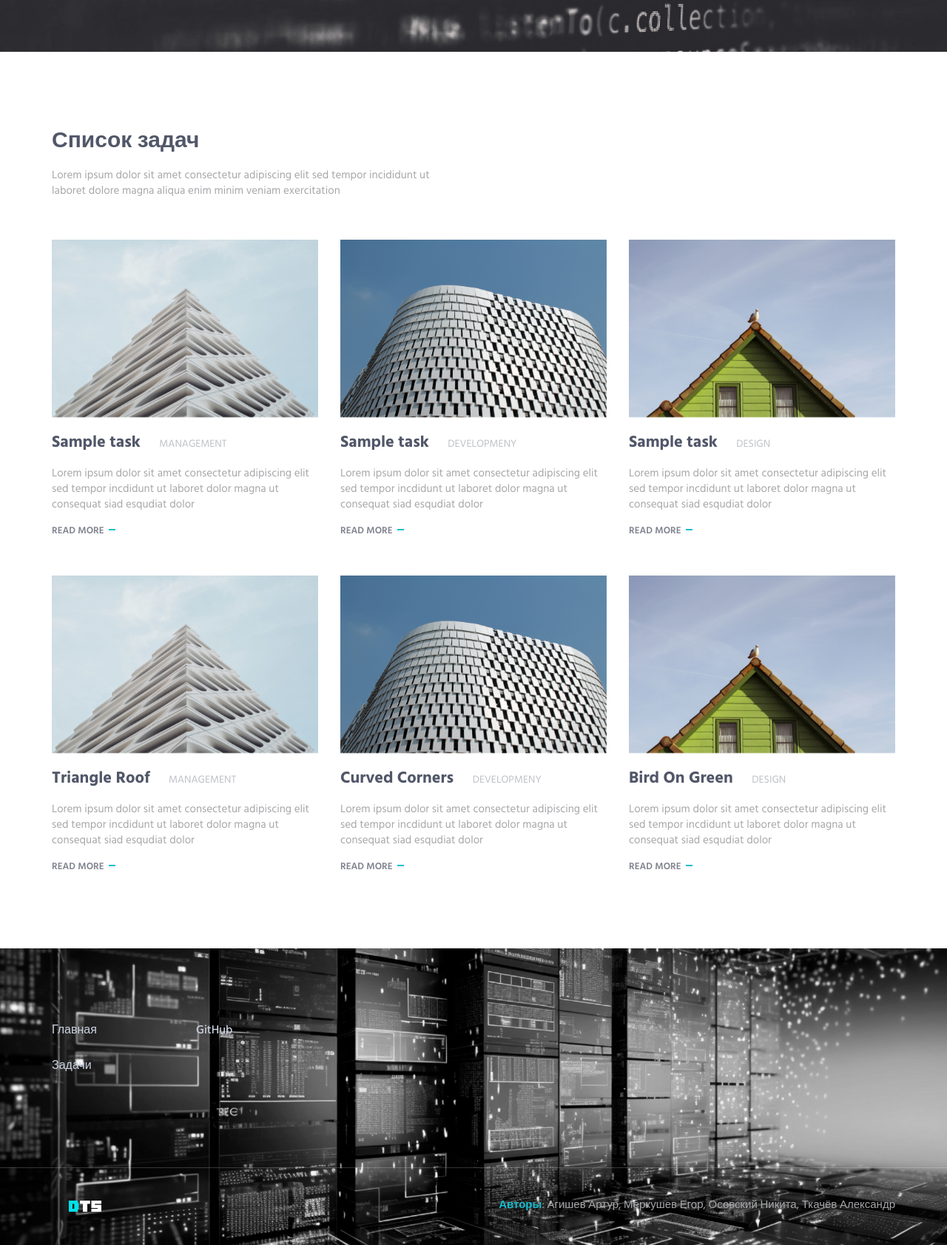
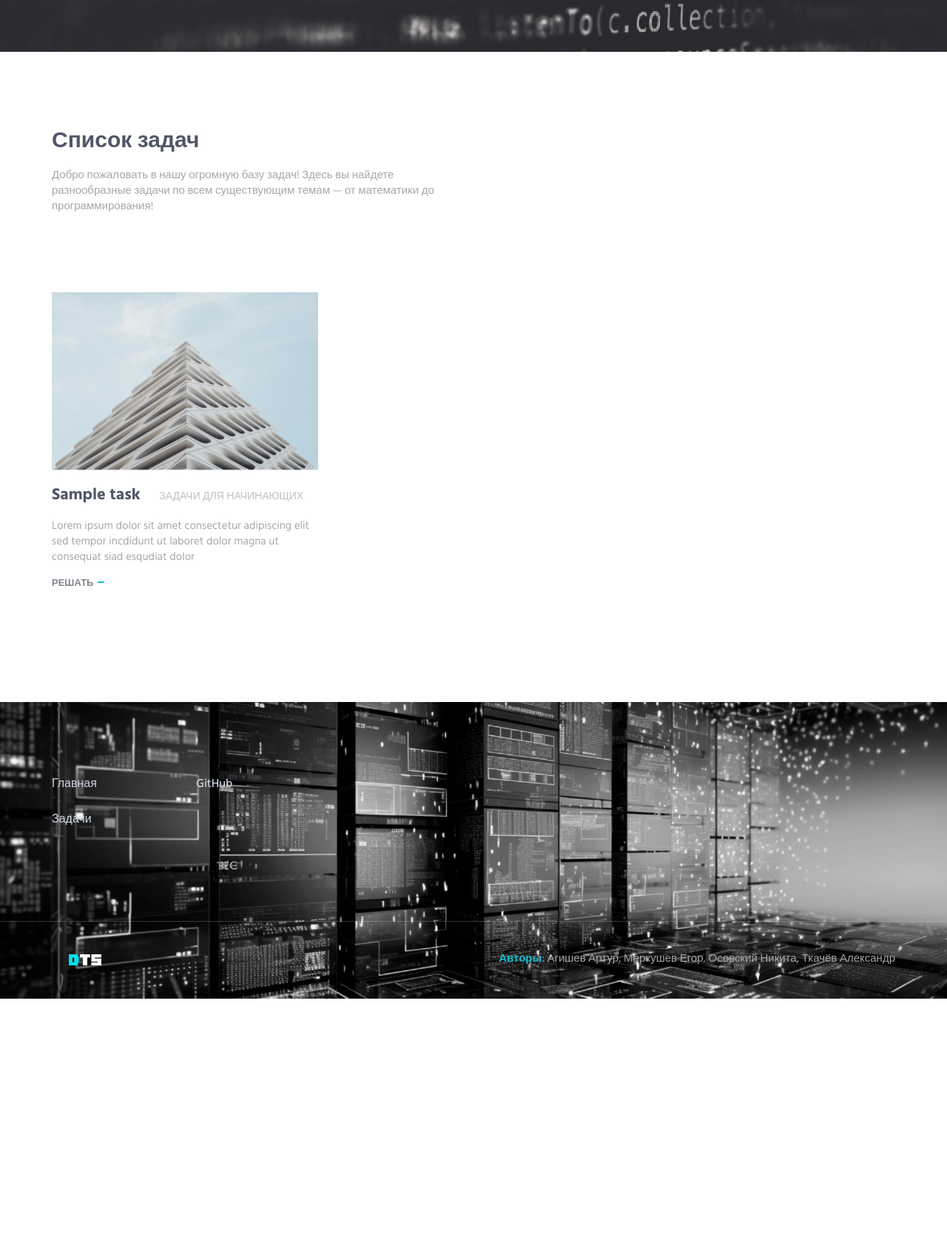
Before and after one commit to finstape/distributed-testing-system, a Django app: page /tasks/index in a window 1280 px wide. Shown: the part 409-2092 px from the top of the page at 74% size. After the commit the page ends 1759 px from the top, so only its background shows below. Run offline with Django 4.2, Linux system fonts and the light colour scheme; tables that the repository leaves empty hold one stand-in row (values such as "Sample post"); parts of the project's set-up code (start-up, migrations or seed data) failed here and were passed over; some libraries are stand-ins or nearby versions.

Commit message:
update html

```diff
--- a/dts/tasks/templates/tasks/index.html
+++ b/dts/tasks/templates/tasks/index.html
@@ -83,96 +83,33 @@
             <div class="row margin-b-40">
                 <div class="col-sm-6">
                     <h2>Список задач</h2>
-                    <p>Lorem ipsum dolor sit amet consectetur adipiscing elit sed tempor incididunt ut laboret dolore magna aliqua enim minim veniam exercitation</p>
+                    <p>Добро пожаловать в нашу огромную базу задач! Здесь вы найдете разнообразные задачи по всем существующим темам — от математики до программирования!</p>
                 </div>
             </div>
             <!--// end row -->
 
             <div class="row margin-b-50">
-                {% for task in lastest_tasks_list %}
-                <!-- Our Exceptional Solutions -->
-                <div class="col-sm-4 sm-margin-b-50">
-                    <div class="margin-b-20">
-                        <div class="wow zoomIn" data-wow-duration=".3" data-wow-delay=".1s">
-                            <img class="img-responsive" src="{% static 'img/970x647/01.jpg' %}" alt="Our Exceptional Solutions Image">
-                        </div>
+            {% for task in lastest_tasks_list %}
+                {% if forloop.counter0|divisibleby:3 %}
                     </div>
-                    <h4><a href="{% url 'tasks:task_details' task.id %}">{{ task.task_name }}</a> <span class="text-uppercase margin-l-20">Management</span></h4>
-                    <p>Lorem ipsum dolor sit amet consectetur adipiscing elit sed tempor incdidunt ut laboret dolor magna ut consequat siad esqudiat dolor</p>
-                    <a class="link" href="#">Read More</a>
-                </div>
-                <!-- End Our Exceptional Solutions -->
+                    <div class="row margin-b-50">
+                {% endif %}
 
                 <!-- Our Exceptional Solutions -->
                 <div class="col-sm-4 sm-margin-b-50">
                     <div class="margin-b-20">
                         <div class="wow zoomIn" data-wow-duration=".3" data-wow-delay=".1s">
-                            <img class="img-responsive" src="{% static 'img/970x647/02.jpg' %}" alt="Our Exceptional Solutions Image">
+                            <img class="img-responsive" src="{% static 'img/970x647/0' %}{{ forloop.counter }}.jpg" alt="Our Exceptional Solutions Image">
                         </div>
                     </div>
-                    <h4><a href="{% url 'tasks:task_details' task.id %}">{{ task.task_name }}</a> <span class="text-uppercase margin-l-20">Developmeny</span></h4>
+                    <h4><a href="{% url 'tasks:task_details' task.id %}">{{ task.task_name }}</a> <span class="text-uppercase margin-l-20">Задачи для начинающих</span></h4>
                     <p>Lorem ipsum dolor sit amet consectetur adipiscing elit sed tempor incdidunt ut laboret dolor magna ut consequat siad esqudiat dolor</p>
-                    <a class="link" href="#">Read More</a>
+                    <a class="link" href="{% url 'tasks:task_details' task.id %}">Решать</a>
                 </div>
                 <!-- End Our Exceptional Solutions -->
 
-                <!-- Our Exceptional Solutions -->
-                <div class="col-sm-4 sm-margin-b-50">
-                    <div class="margin-b-20">
-                        <div class="wow zoomIn" data-wow-duration=".3" data-wow-delay=".1s">
-                            <img class="img-responsive" src="{% static 'img/970x647/03.jpg' %}" alt="Our Exceptional Solutions Image">
-                        </div>
-                    </div>
-                    <h4><a href="{% url 'tasks:task_details' task.id %}">{{ task.task_name }}</a> <span class="text-uppercase margin-l-20">Design</span></h4>
-                    <p>Lorem ipsum dolor sit amet consectetur adipiscing elit sed tempor incdidunt ut laboret dolor magna ut consequat siad esqudiat dolor</p>
-                    <a class="link" href="#">Read More</a>
-                </div>
-                <!-- End Our Exceptional Solutions -->
-                {% endfor %}
-                {% load static %}
-            </div>
-            <!--// end row -->
-
-
-            <div class="row">
-                <!-- Our Exceptional Solutions -->
-                <div class="col-sm-4 sm-margin-b-50">
-                    <div class="margin-b-20">
-                        <div class="wow zoomIn" data-wow-duration=".3" data-wow-delay=".1s">
-                            <img class="img-responsive" src="{% static 'img/970x647/01.jpg' %}" alt="Our Exceptional Solutions Image">
-                        </div>
-                    </div>
-                    <h4><a href="#">Triangle Roof</a> <span class="text-uppercase margin-l-20">Management</span></h4>
-                    <p>Lorem ipsum dolor sit amet consectetur adipiscing elit sed tempor incdidunt ut laboret dolor magna ut consequat siad esqudiat dolor</p>
-                    <a class="link" href="#">Read More</a>
-                </div>
-                <!-- End Our Exceptional Solutions -->
-
-                <!-- Our Exceptional Solutions -->
-                <div class="col-sm-4 sm-margin-b-50">
-                    <div class="margin-b-20">
-                        <div class="wow zoomIn" data-wow-duration=".3" data-wow-delay=".1s">
-                            <img class="img-responsive" src="{% static 'img/970x647/02.jpg' %}" alt="Our Exceptional Solutions Image">
-                        </div>
-                    </div>
-                    <h4><a href="#">Curved Corners</a> <span class="text-uppercase margin-l-20">Developmeny</span></h4>
-                    <p>Lorem ipsum dolor sit amet consectetur adipiscing elit sed tempor incdidunt ut laboret dolor magna ut consequat siad esqudiat dolor</p>
-                    <a class="link" href="#">Read More</a>
-                </div>
-                <!-- End Our Exceptional Solutions -->
-
-                <!-- Our Exceptional Solutions -->
-                <div class="col-sm-4 sm-margin-b-50">
-                    <div class="margin-b-20">
-                        <div class="wow zoomIn" data-wow-duration=".3" data-wow-delay=".1s">
-                            <img class="img-responsive" src="{% static 'img/970x647/03.jpg' %}" alt="Our Exceptional Solutions Image">
-                        </div>
-                    </div>
-                    <h4><a href="#">Bird On Green</a> <span class="text-uppercase margin-l-20">Design</span></h4>
-                    <p>Lorem ipsum dolor sit amet consectetur adipiscing elit sed tempor incdidunt ut laboret dolor magna ut consequat siad esqudiat dolor</p>
-                    <a class="link" href="#">Read More</a>
-                </div>
-                <!-- End Our Exceptional Solutions -->
+            {% endfor %}
+            {% load static %}
             </div>
             <!--// end row -->
         </div>
```
Also changed, not shown: dts/tasks/templates/tasks/detail.html (+7 -1 lines).
